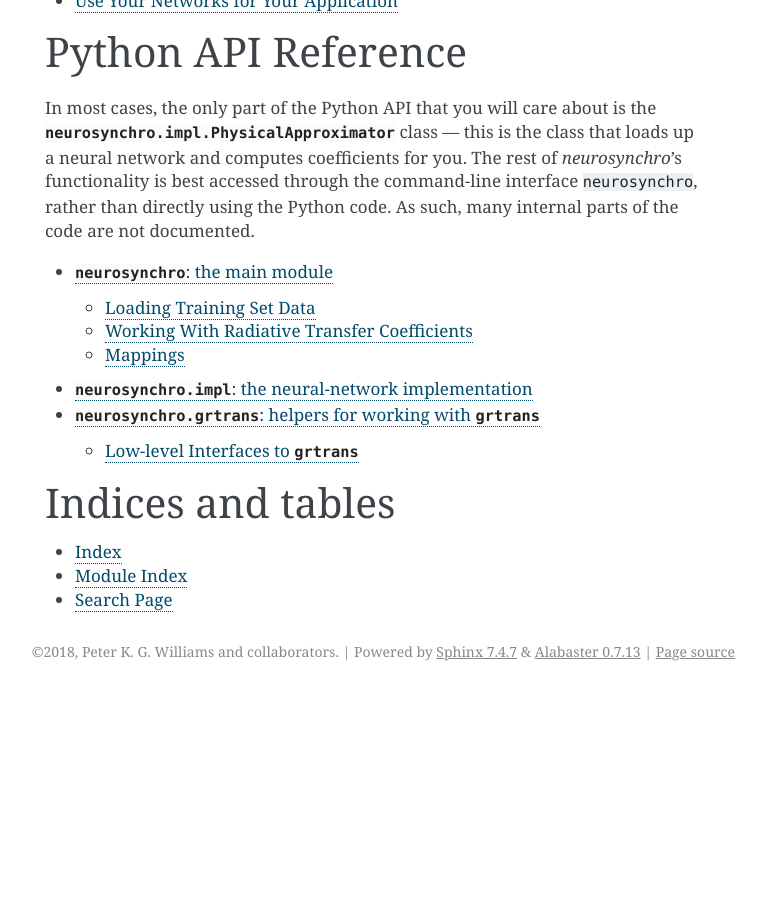
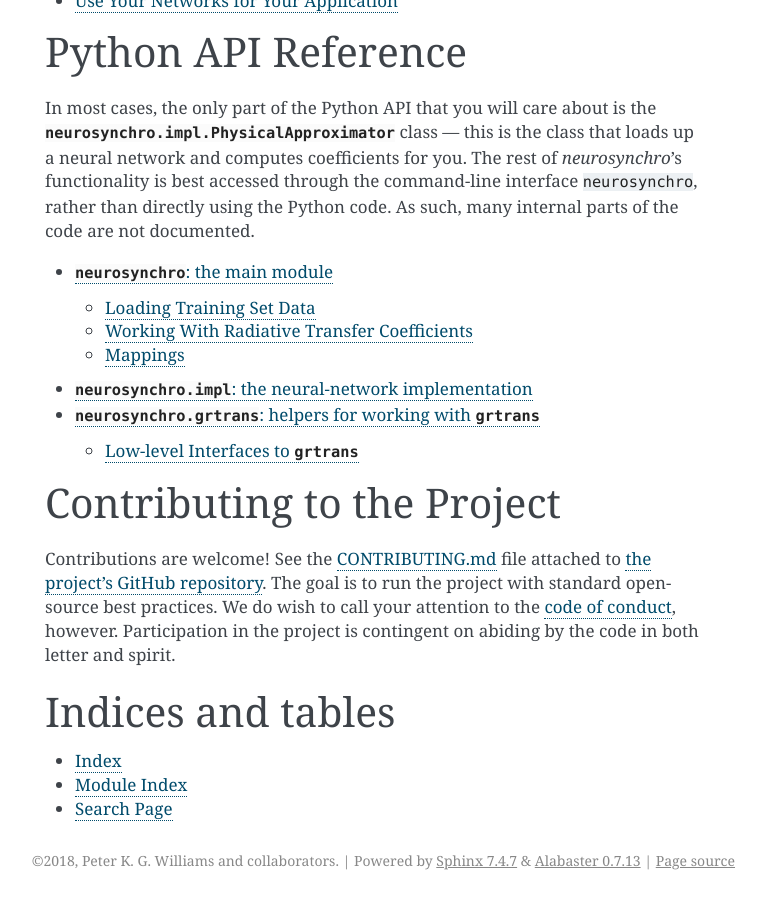
Before and after one commit to pkgw/neurosynchro, a Sphinx documentation site: the page built from doc/index.rst, in a window 1280 px wide and 900 px high, scrolled down 1849 px. Shown: the whole window, without its empty margins (375-1141 px from the left). Built offline with Sphinx 7.4.7, drawn with Linux system fonts in a browser that asks for light colours; before the commit the page ends 2540 px from its top, so only the background shows below that; some of the changed text lies outside the part shown.

Commit message:
doc/index.rst: mention how to contribute

```diff
--- a/doc/index.rst
+++ b/doc/index.rst
@@ -112,6 +112,20 @@ such, many internal parts of the code are not documented.
    api/grtrans.rst
 
 
+Contributing to the Project
+===========================
+
+Contributions are welcome! See the `CONTRIBUTING.md
+<https://github.com/pkgw/neurosynchro/blob/master/CONTRIBUTING.md>`_ file
+attached to `the project’s GitHub repository
+<https://github.com/pkgw/neurosynchro>`_. The goal is to run the project with
+standard open-source best practices. We do wish to call your attention to the
+`code of conduct
+<https://github.com/pkgw/neurosynchro/blob/master/CODE_OF_CONDUCT.md>`_,
+however. Participation in the project is contingent on abiding by the code in
+both letter and spirit.
+
+
 Indices and tables
 ==================
 
```
